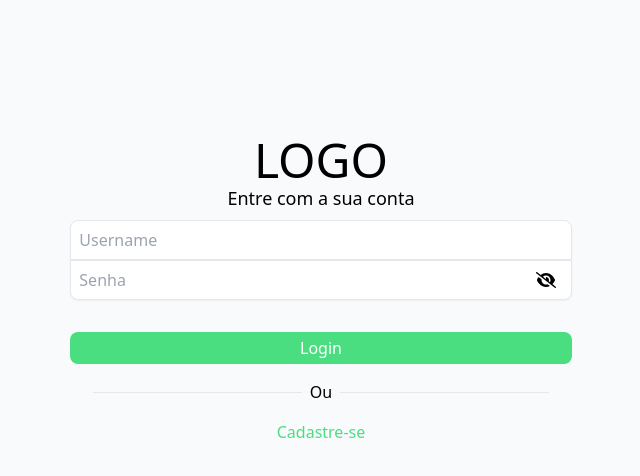
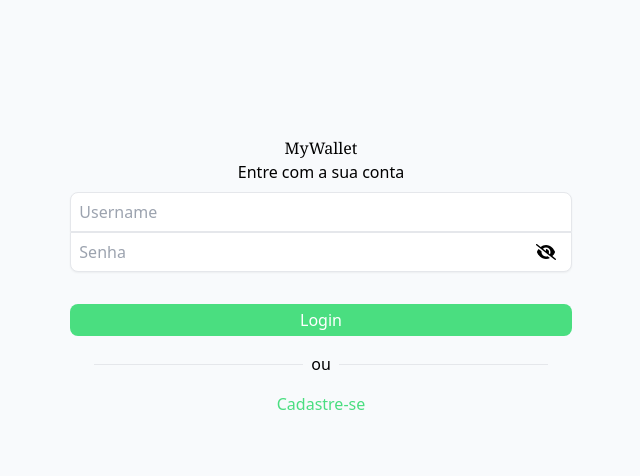
Before and after one commit to igorbeduin/digital-wallet, a React (Create React App) app: page /login in a window 1280 px wide. Shown: the top 476 px of the page, without its empty margins (319-959 px from the left). Built offline with nearby package versions, Linux system fonts and the light colour scheme.

Commit message:
feat: adds Logo component replacing "LOGO" paragraph

```diff
--- /dev/null
+++ b/src/components/Logo/Logo.tsx
@@ -0,0 +1,16 @@
+import React from "react";
+
+export function Logo({size = "medium"}: {size?: string}) {
+
+  const logoSizeToFontSizeAndSpace: {[key: string]: string} = {
+    big: "6",
+    medium: "4",
+    small: "2",
+  };
+
+  return (
+    <div className="w-fit h-fit">
+      <p className={`text-${logoSizeToFontSizeAndSpace[size]}xl font-serif my-${logoSizeToFontSizeAndSpace[size]}`}>MyWallet</p>
+    </div>
+  );
+}
--- /dev/null
+++ b/src/components/Logo/index.ts
@@ -0,0 +1 @@
+export { Logo } from "./Logo";
--- a/src/components/Sidebar/Sidebar.tsx
+++ b/src/components/Sidebar/Sidebar.tsx
@@ -6,16 +6,17 @@ import { faRightFromBracket } from "@fortawesome/free-solid-svg-icons";
 import { useAuthenticationContext } from "contexts/AuthenticationContext";
 
 import pages from "consts/pages";
+import { Logo } from "components/Logo";
 
 export function Sidebar() {
   const { logout } = useAuthenticationContext();
 
   return (
     <>
-      <div className="flex justify-center items-center my-4">
-        <p className="text-5xl">LOGO</p>
+      <div className="flex justify-center items-center">
+        <Logo />
       </div>
-      <div className="p-4">
+      <div className="px-4 py-2">
         <hr />
       </div>
       <ul>
@@ -31,7 +32,7 @@ export function Sidebar() {
           </div>
         ))}
       </ul>
-      <div className="p-4">
+      <div className="px-4 py-2">
         <hr />
       </div>
       <button
--- a/src/pages/Login/Login.tsx
+++ b/src/pages/Login/Login.tsx
@@ -4,6 +4,7 @@ import { toast } from "react-toastify";
 import { FontAwesomeIcon } from "@fortawesome/react-fontawesome";
 import { faEye, faEyeSlash } from "@fortawesome/free-solid-svg-icons";
 
+import { Logo } from "components/Logo";
 import { useAuthentication } from "hooks/useAuthentication";
 
 export function Login() {
@@ -18,8 +19,8 @@ export function Login() {
       <div className="bg-slate-50 h-screen flex flex-row justify-center items-start py-32">
         <div className="h-fit-content w-8/12 max-w-screen-md flex flex-col justify-center items-center p-2">
           <div className="mb-2 flex flex-col justify-center items-center">
-            <p className="text-5xl">LOGO</p>
-            <p className="text-lg">Entre com a sua conta</p>
+            <Logo size="big"/>
+            <p>Entre com a sua conta</p>
           </div>
           <form
             onSubmit={(event) => {
@@ -84,7 +85,7 @@ export function Login() {
             </button>
             <div className="flex flex-row w-full my-4 justify-center items-center">
               <hr className="w-5/12 mx-2" />
-              <p>Ou</p>
+              <p>ou</p>
               <hr className="w-5/12 mx-2" />
             </div>
             <Link
--- a/src/pages/SignUp/SignUp.tsx
+++ b/src/pages/SignUp/SignUp.tsx
@@ -5,6 +5,7 @@ import { toast } from "react-toastify";
 import { useAuthentication } from "hooks/useAuthentication";
 import { useWalletsDb } from "hooks/useWalletsDb";
 import { useHistoryDb } from "hooks/useHistoryDb";
+import { Logo } from "components/Logo";
 
 export function SignUp() {
   const [usernameInputValue, setUsernameInputValue] = useState("");
@@ -24,8 +25,8 @@ export function SignUp() {
       <div className="bg-slate-50 h-screen flex flex-row justify-center items-start py-32">
         <div className="h-fit-content w-8/12 max-w-screen-md flex flex-col justify-center items-center p-2">
           <div className="mb-2 flex flex-col justify-center items-center">
-            <p className="text-5xl">LOGO</p>
-            <p className="text-lg">Faça seu cadastro</p>
+            <Logo size="big" />
+            <p>Faça seu cadastro</p>
           </div>
           <form
             onSubmit={(event) => {
```
